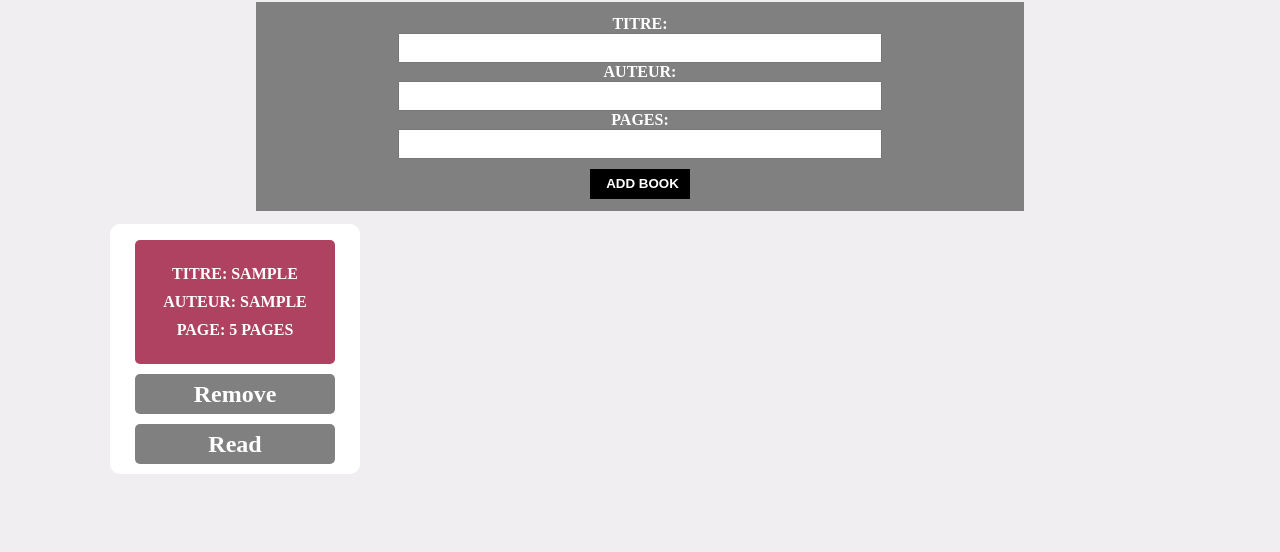
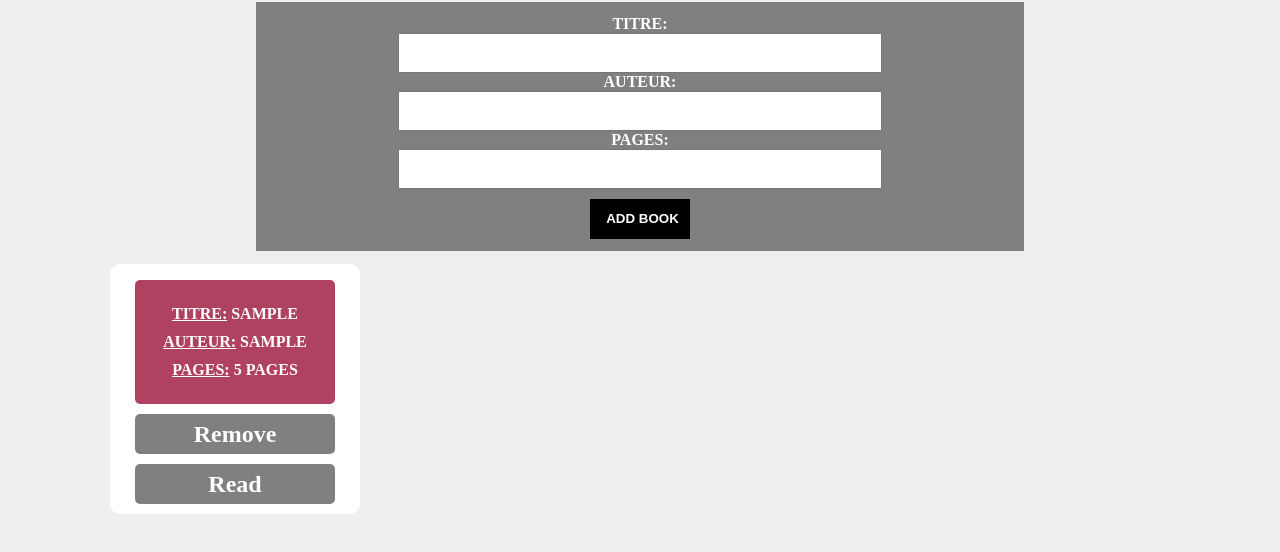
Before and after one commit to biroue10/library, a website: page index.html in a window 1280 px wide. Both pictures are taken after typing "Sample", "Sample", "5" into the empty fields and a click on the input "Add Book". Shown: the part 86-638 px from the top of the page. Drawn offline with Linux system fonts and the light colour scheme.

Commit message:
refactor my code

```diff
--- a/script.js
+++ b/script.js
@@ -22,11 +22,11 @@ button.addEventListener("click", (event) => {
     const delete_book = document.createElement("div");
     const read = document.createElement("div");
     const titre_containair = document.createElement("div");
-    titre_containair.innerHTML = `Titre: ${titre}`;
+    titre_containair.innerHTML = `<u>Titre:</u> ${titre}`;
     const auteur_container = document.createElement("div");
-    auteur_container.innerHTML = `Auteur: ${auteur}`;
+    auteur_container.innerHTML = `<u>Auteur:</u> ${auteur}`;
     const page_container = document.createElement("div");
-    page_container.innerHTML = `Page: ${page} pages`;
+    page_container.innerHTML = `<u>Pages:</u> ${page} pages`;
     const info_container = document.createElement('div')
     info_container.classList.add('info_container')
     info_container.append(titre_containair,auteur_container,page_container)
--- a/style.css
+++ b/style.css
@@ -59,7 +59,7 @@ body {
 }
 input {
   width: 90%;
-  height: 30px;
+  height: 40px;
   padding-left: 5px;
 }
 form div {
```
